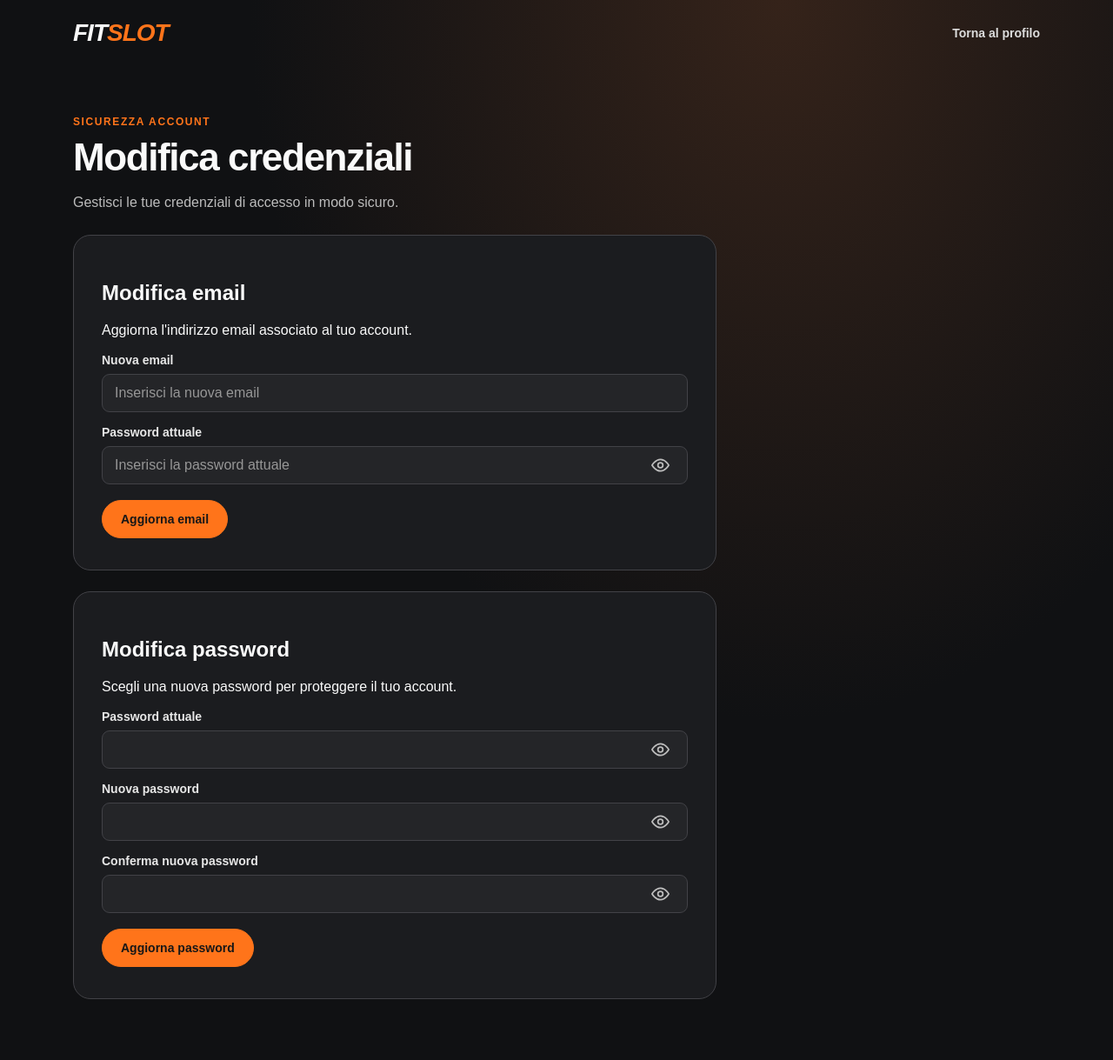
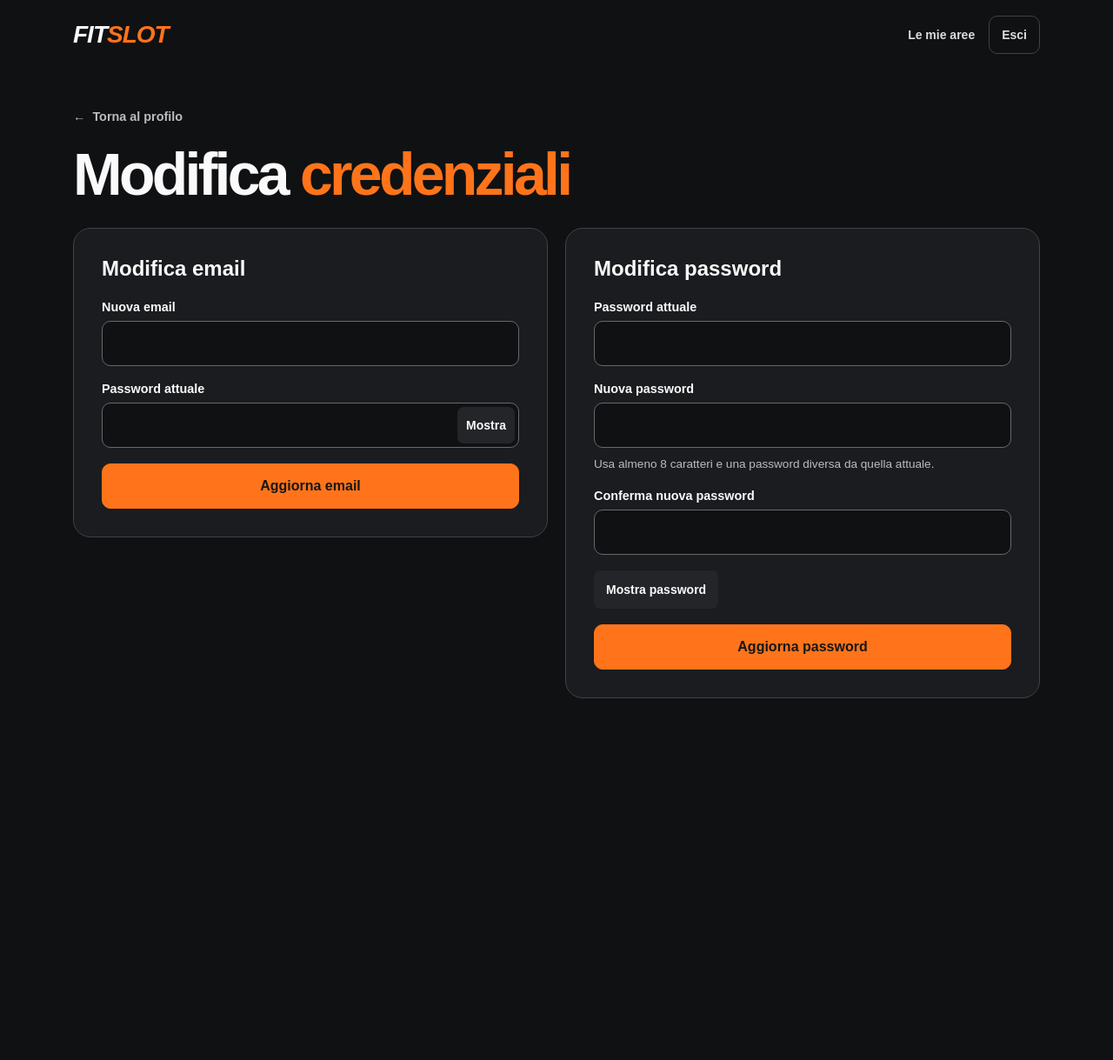
Before and after one commit to TitanGra16/Progetto_Agile, a PHP site: page /modifica-credenziali.php in a window 1280 px wide. Shown: the whole page at 87% size. After the commit the page ends 803 px from the top, so only its background shows below. Run offline with PHP 8.4, Linux system fonts and the light colour scheme; the visitor is signed in with stand-in values (Sample User, id 1).

Commit message:
feat: rinnova la pagina modifica credenziali

```diff
--- /dev/null
+++ b/public/css/modifica-credenziali.css
@@ -0,0 +1,30 @@
+.credentials-grid {
+    display: grid;
+    align-items: start;
+    gap: 20px;
+}
+
+.credentials-panel {
+    scroll-margin-top: 20px;
+}
+
+.credentials-panel:target {
+    border-color: var(--accent);
+}
+
+.credentials-panel .access-form {
+    margin-top: 22px;
+}
+
+.credentials-panel > p.credentials-success {
+    padding: 12px 14px;
+    border: 1px solid #4c725d;
+    background: #1d3429;
+    color: #a9e9c1;
+}
+
+@media (min-width: 820px) {
+    .credentials-grid {
+        grid-template-columns: repeat(2, minmax(0, 1fr));
+    }
+}
--- a/public/modifica-credenziali.php
+++ b/public/modifica-credenziali.php
@@ -1,359 +1,183 @@
 <?php
 
-/* specifico al compilatore di PHP di usare il tipo di dato corretto per le variabili */
 declare(strict_types=1);
 
 use Ladythelemons\Fitslot\Service\ModificaCredenzialiService;
 use Ladythelemons\Fitslot\Service\SessioneService;
 
-/* carico l'ambiente di lavoro e le dipendenze del progetto */
 require_once dirname(__DIR__) . '/bootstrap.php';
 
-/* recupero la sessione dell'utente loggato e il suo ID*/
 $sessione = new SessioneService();
 $idUtente = $sessione->getIdUtente();
 
-/* se l'utente non risulta loggato viene rimandato alla pagina di login */
 if ($idUtente === null) {
     header('Location: login.php');
     exit;
 }
 
-/* genera un token CSRF di sicurezza se non esiste già nella sessione dell'utente */
 if (empty($_SESSION['csrf_modifica_credenziali'])) {
     $_SESSION['csrf_modifica_credenziali'] = bin2hex(random_bytes(32));
 }
 
 $csrfToken = $_SESSION['csrf_modifica_credenziali'];
-
 $risultatoEmail = null;
 $risultatoPassword = null;
+$valoreEmail = '';
 
-/* verifico che la richiesta sia di tipo POST e quindi che l'utente abbia inviato il form per modificare le credenziali */
 if ($_SERVER['REQUEST_METHOD'] === 'POST') {
-
-    /* recupero il token CSRF inviato dal form e lo confronto con quello presente nella sessione dell'utente per motivi di sicurezza */
     $tokenRicevuto = $_POST['csrf_token'] ?? '';
 
-
-    /* se il token CSRF non è valido, restituisco un errore 403 e interrompo l'esecuzione dello script */
-    if (!is_string($tokenRicevuto) ||!hash_equals($csrfToken, $tokenRicevuto)) {
+    if (!is_string($tokenRicevuto) || !hash_equals($csrfToken, $tokenRicevuto)) {
         http_response_code(403);
         exit('Richiesta non valida. Ricarica la pagina e riprova.');
     }
 
-    /* se l'utente sta richiedendo di modificare l'email entro in questo blocco di codice */
-    if (($_POST['azione'] ?? '') === 'modifica_email') {
-
-        /* recupero i dati inseriti dall'utente nel form di modifica email */
-        $nuovaEmail = $_POST['nuova_email'] ?? '';
+    $azione = $_POST['azione'] ?? '';
     $passwordAttuale = $_POST['password_attuale'] ?? '';
 
-        /* se i dati inseriti risultano non validi viene restituito un messaggio di errore*/
+    if ($azione === 'modifica_email') {
+        $nuovaEmail = $_POST['nuova_email'] ?? '';
+
         if (!is_string($nuovaEmail) || !is_string($passwordAttuale)) {
             $risultatoEmail = ['esito' => 'errore', 'messaggio' => 'Dati inseriti non validi.'];
         } else {
-
-            /* altrimenti viene chiamato il servizio di modifica credenziali e si prova ad aggiornare l'email*/
             try {
-                $service = new ModificaCredenzialiService();
-
-                $risultatoEmail = $service->modificaEmail($idUtente, $nuovaEmail, $passwordAttuale);
-            } catch (\Throwable $errore) {
+                $servizio = new ModificaCredenzialiService();
+                $risultatoEmail = $servizio->modificaEmail($idUtente, $nuovaEmail, $passwordAttuale);
+            } catch (Throwable $errore) {
                 error_log((string) $errore);
-
-                /* in caso di errore viene restituito un messaggio generico all'utente*/
                 $risultatoEmail = ['esito' => 'errore', 'messaggio' => 'Impossibile aggiornare l’email. Riprova.'];
             }
         }
+
+        if (is_string($nuovaEmail) && $risultatoEmail['esito'] === 'errore') {
+            $valoreEmail = trim($nuovaEmail);
         }
-
-    /* se l'utente sta richiedendo di modificare la password entro in questo blocco di codice */
-    if (($_POST['azione'] ?? '') === 'modifica_password') {
-
-        /* recupero i dati inseriti dall'utente nel form di modifica password */
-        $passwordAttuale = $_POST['password_attuale'] ?? '';
+    } elseif ($azione === 'modifica_password') {
         $nuovaPassword = $_POST['nuova_password'] ?? '';
         $confermaPassword = $_POST['conferma_password'] ?? '';
 
-        /* se i dati inseriti risultano non validi viene restituito un messaggio di errore*/
-        if (!is_string($passwordAttuale) ||!is_string($nuovaPassword) ||!is_string($confermaPassword)) {
-            $risultatoPassword = [
-                'esito' => 'errore',
-                'messaggio' => 'Dati inseriti non validi.'
-            ];
+        if (!is_string($passwordAttuale) || !is_string($nuovaPassword) || !is_string($confermaPassword)) {
+            $risultatoPassword = ['esito' => 'errore', 'messaggio' => 'Dati inseriti non validi.'];
         } else {
-
-            /* altrimenti viene chiamato il servizio di modifica credenziali e si prova ad aggiornare la password*/
             try {
-                $service = new ModificaCredenzialiService();
-
-                $risultatoPassword = $service->modificaPassword($idUtente, $passwordAttuale, $nuovaPassword, $confermaPassword);
-            } catch (\Throwable $errore) {
+                $servizio = new ModificaCredenzialiService();
+                $risultatoPassword = $servizio->modificaPassword($idUtente, $passwordAttuale, $nuovaPassword, $confermaPassword);
+            } catch (Throwable $errore) {
                 error_log((string) $errore);
-
-                /* in caso di errore viene restituito un messaggio generico all'utente*/
-                $risultatoPassword = ['esito' => 'errore','messaggio' => 'Impossibile aggiornare la password. Riprova.'];
+                $risultatoPassword = ['esito' => 'errore', 'messaggio' => 'Impossibile aggiornare la password. Riprova.'];
             }
         }
     }
 }
 
-
+$emailAggiornata = ($risultatoEmail['esito'] ?? null) === 'successo';
+$passwordAggiornata = ($risultatoPassword['esito'] ?? null) === 'successo';
 ?>
 <!DOCTYPE html>
 <html lang="it">
-
 <head>
     <meta charset="UTF-8">
-    <meta name="viewport" content="width=device-width, initial-scale=1.0">
-
+    <meta name="viewport" content="width=device-width, initial-scale=1">
     <title>Modifica credenziali - FitSlot</title>
-
     <link rel="stylesheet" href="css/portale.css">
+    <link rel="stylesheet" href="css/area-iscritto.css">
+    <link rel="stylesheet" href="css/profilo.css">
+    <link rel="stylesheet" href="css/accesso.css">
+    <link rel="stylesheet" href="css/modifica-credenziali.css">
+    <script src="js/login.js" defer></script>
 </head>
-
-<body>
-
+<body class="member-page">
     <header class="topbar">
-        <a class="wordmark" href="index.php">
-            FIT<span>SLOT</span>
-        </a>
-
-        <nav>
-            <!-- pulsante per tornare alla pagina del profilo dell'utente prima o dopo aver modificato le credendiali -->
-            <a href="profilo.php">Torna al profilo</a>
+        <a class="wordmark" href="index.php" aria-label="FitSlot, pagina iniziale">FIT<span>SLOT</span></a>
+        <nav aria-label="Navigazione principale">
+            <a href="homepage.php">Le mie aree</a>
+            <form class="logout-form" method="post" action="logout.php">
+                <button type="submit">Esci</button>
+            </form>
         </nav>
     </header>
 
     <main class="page-shell">
+        <header class="profile-heading">
+            <a class="profile-back" href="profilo.php">
+                <span aria-hidden="true">&larr;</span> Torna al profilo
+            </a>
+            <h1>Modifica <span>credenziali</span></h1>
+        </header>
 
-        <div class="page-heading">
-            <span class="eyebrow">Sicurezza account</span>
-            <h1>Modifica credenziali</h1>
-            <p>
-                Gestisci le tue credenziali di accesso in modo sicuro.
-            </p>
-        </div>
+        <div class="credentials-grid">
+            <section class="panel profile-panel credentials-panel" id="modifica-email" aria-labelledby="titolo-modifica-email">
+                <h2 id="titolo-modifica-email">Modifica email</h2>
 
-
-    <section class="panel">
-        <h2>Modifica email</h2>
-
-        <!-- se l'utente ha inviato il form di modifica email
-        viene mostrato un messaggio basato sull'esito dell'operazione-->
                 <?php if ($risultatoEmail !== null): ?>
-            <p role="status">
-                <?= htmlspecialchars(
-                    $risultatoEmail['messaggio'],
-                    ENT_QUOTES,
-                    'UTF-8'
-                ) ?>
+                    <p class="access-message <?= $emailAggiornata ? 'credentials-success' : 'access-error' ?>"
+                       role="<?= $emailAggiornata ? 'status' : 'alert' ?>">
+                        <?= htmlspecialchars($risultatoEmail['messaggio'], ENT_QUOTES | ENT_SUBSTITUTE, 'UTF-8') ?>
                     </p>
                 <?php endif; ?>
 
-        <p>
-            Aggiorna l'indirizzo email associato al tuo account.
-        </p>
+                <form class="access-form" action="modifica-credenziali.php#modifica-email" method="post">
+                    <input type="hidden" name="azione" value="modifica_email">
+                    <input type="hidden" name="csrf_token" value="<?= htmlspecialchars($csrfToken, ENT_QUOTES, 'UTF-8') ?>">
 
-        <!-- modulo di modifica email -->
-        <form
-            class="registration-form"
-            action="modifica-credenziali.php"
-            method="POST"
-        >
+                    <div class="access-field">
+                        <label for="nuova_email">Nuova email</label>
+                        <input type="email" id="nuova_email" name="nuova_email" maxlength="255" autocomplete="email"
+                               value="<?= htmlspecialchars($valoreEmail, ENT_QUOTES | ENT_SUBSTITUTE, 'UTF-8') ?>" required>
+                    </div>
 
-        <!-- riconosce l'azione di modifica email-->
-        <input
-            type="hidden"
-            name="azione"
-            value="modifica_email"
-        >
+                    <div class="access-field">
+                        <label for="password_email">Password attuale</label>
+                        <div class="access-password">
+                            <input type="password" id="password_email" name="password_attuale" autocomplete="current-password" required>
+                            <button class="access-toggle" type="button" data-password-toggle
+                                    aria-controls="password_email" aria-label="Mostra password" hidden>Mostra</button>
+                        </div>
+                    </div>
 
-        <!-- essocia un codice csrf di sicurezza all'operazione -->
-        <input
-            type="hidden"
-            name="csrf_token"
-            value="<?= htmlspecialchars($csrfToken, ENT_QUOTES, 'UTF-8') ?>"
-        >
-
-        <p>
-            <label for="nuova_email">
-                Nuova email
-            </label>
-
-            <!-- spazio di inserimento della nuova email, con i rispettivi limiti -->
-            <input
-                type="email"
-                id="nuova_email"
-                name="nuova_email"
-                maxlength="255"
-                placeholder="Inserisci la nuova email"
-                autocomplete="email"
-                required
-            >
-        </p>
-
-        <p>
-            <label for="password_email">
-                Password attuale
-            </label>
-
-            <!-- spazio per l'inserimento della password attuale per assicurarsi che chi sta cambiando l'email sia l'utente giusto-->
-            <input
-                type="password"
-                id="password_email"
-                name="password_attuale"
-                placeholder="Inserisci la password attuale"
-                autocomplete="current-password"
-                required
-            >
-        </p>
-
-        <!-- tasto per inviare la richiesta di modifica email-->
-        <button type="submit">
-            Aggiorna email
-        </button>
-
+                    <button class="button primary access-action" type="submit">Aggiorna email</button>
                 </form>
             </section>
 
+            <section class="panel profile-panel credentials-panel" id="modifica-password" aria-labelledby="titolo-modifica-password">
+                <h2 id="titolo-modifica-password">Modifica password</h2>
 
-
-    <section class="panel panel-password">
-        <h2>Modifica password</h2>
-
-        <!-- se l'utente ha inviato il form di modifica password viene visualizzato un messaggio basato sull'esito dell'operazione-->
                 <?php if ($risultatoPassword !== null): ?>
-            <p role="status">
-                <?= htmlspecialchars(
-                    $risultatoPassword['messaggio'],
-                    ENT_QUOTES,
-                    'UTF-8'
-                ) ?>
+                    <p class="access-message <?= $passwordAggiornata ? 'credentials-success' : 'access-error' ?>"
+                       role="<?= $passwordAggiornata ? 'status' : 'alert' ?>">
+                        <?= htmlspecialchars($risultatoPassword['messaggio'], ENT_QUOTES | ENT_SUBSTITUTE, 'UTF-8') ?>
                     </p>
                 <?php endif; ?>
 
-        <p>
-            Scegli una nuova password per proteggere il tuo account.
-        </p>
+                <form class="access-form" action="modifica-credenziali.php#modifica-password" method="post">
+                    <input type="hidden" name="azione" value="modifica_password">
+                    <input type="hidden" name="csrf_token" value="<?= htmlspecialchars($csrfToken, ENT_QUOTES, 'UTF-8') ?>">
 
-        <!-- modulo per la modifica della password-->
-        <form
-            class="registration-form"
-            action="modifica-credenziali.php"
-            method="POST"
-        >
+                    <div class="access-field">
+                        <label for="password_attuale">Password attuale</label>
+                        <input type="password" id="password_attuale" name="password_attuale" autocomplete="current-password" required>
+                    </div>
 
-        <!-- identifico l'azione di modifica password-->
-        <input
-            type="hidden"
-            name="azione"
-            value="modifica_password"
-        >
+                    <div class="access-field">
+                        <label for="nuova_password">Nuova password</label>
+                        <input type="password" id="nuova_password" name="nuova_password" autocomplete="new-password"
+                               minlength="8" aria-describedby="requisiti-password" required>
+                        <p class="access-hint" id="requisiti-password">Usa almeno 8 caratteri e una password diversa da quella attuale.</p>
+                    </div>
 
-        <!-- associo all'azione un token csrf per garantire sicurezza durante l'operazione -->
-        <input
-            type="hidden"
-            name="csrf_token"
-            value="<?= htmlspecialchars($csrfToken, ENT_QUOTES, 'UTF-8') ?>"
-        >
+                    <div class="access-field">
+                        <label for="conferma_password">Conferma nuova password</label>
+                        <input type="password" id="conferma_password" name="conferma_password"
+                               autocomplete="new-password" minlength="8" required>
+                    </div>
 
-        <p>
-            <label for="password_attuale">
-                Password attuale
-            </label>
-
-            <!-- spazio per inserire la vecchia password-->
-            <input
-                type="password"
-                id="password_attuale"
-                name="password_attuale"
-                autocomplete="current-password"
-                required
-            >
-        </p>
-
-            <p>
-                <label for="nuova_password">
-                    Nuova password
-                </label>
-
-                <!-- spazio per inserire la nuova password-->
-                <input
-                    type="password"
-                    id="nuova_password"
-                    name="nuova_password"
-                    autocomplete="new-password"
-                    minlength="8"
-                    required
-                >
-            </p>
-
-            <p>
-                <label for="conferma_password">
-                    Conferma nuova password
-                </label>
-
-                <input
-                    type="password"
-                    id="conferma_password"
-                    name="conferma_password"
-                    autocomplete="new-password"
-                    minlength="8"
-                    required
-                >
-            </p>
-
-            <!-- tasto per inviare il form di modifica password -->
-            <button type="submit">
-                Aggiorna password
-            </button>
-
+                    <button class="access-toggle" type="button" data-password-toggle
+                            aria-controls="password_attuale nuova_password conferma_password" hidden>Mostra password</button>
+                    <button class="button primary access-action" type="submit">Aggiorna password</button>
                 </form>
             </section>
-
-
+        </div>
     </main>
-
-    <!-- Script per mostrare o nascondere le password tramite l'icona dell'occhio -->
-    <script>
-
-        /*individua tutte le sezioni di inserimento password nella pagina */
-        document.querySelectorAll('input[type="password"]').forEach(input => {
-
-            // Crea un contenitore per il campo password e l'icona
-            const contenitore = document.createElement('span');
-            contenitore.className = 'campo-password';
-            input.parentNode.insertBefore(contenitore, input);
-            contenitore.appendChild(input);
-
-            /* crea il pulsante iconico dell'occhio per mostrare o nascondere la password */
-            const occhio = document.createElement('button');
-            occhio.type = 'button';
-            occhio.className = 'mostra-password';
-            occhio.innerHTML = `
-                <svg viewBox="0 0 24 24" aria-hidden="true">
-                    <path d="M2 12s4-7 10-7 10 7 10 7-4 7-10 7S2 12 2 12Z"/>
-                    <circle cx="12" cy="12" r="3"/>
-                </svg>
-            `;
-            occhio.setAttribute('aria-label', 'Mostra password');
-
-            contenitore.appendChild(occhio);
-
-            /* a ogni clik alterna la visualizzazione della password o la nasconde*/
-            occhio.addEventListener('click', () => {
-                const visibile = input.type === 'text';
-
-                input.type = visibile ? 'password' : 'text';
-
-                occhio.setAttribute(
-                    'aria-label',
-                    visibile ? 'Mostra password' : 'Nascondi password'
-                );
-            });
-        });
-    </script>
 </body>
 </html>
```
Lines whose indentation alone changed are shown as unchanged.
